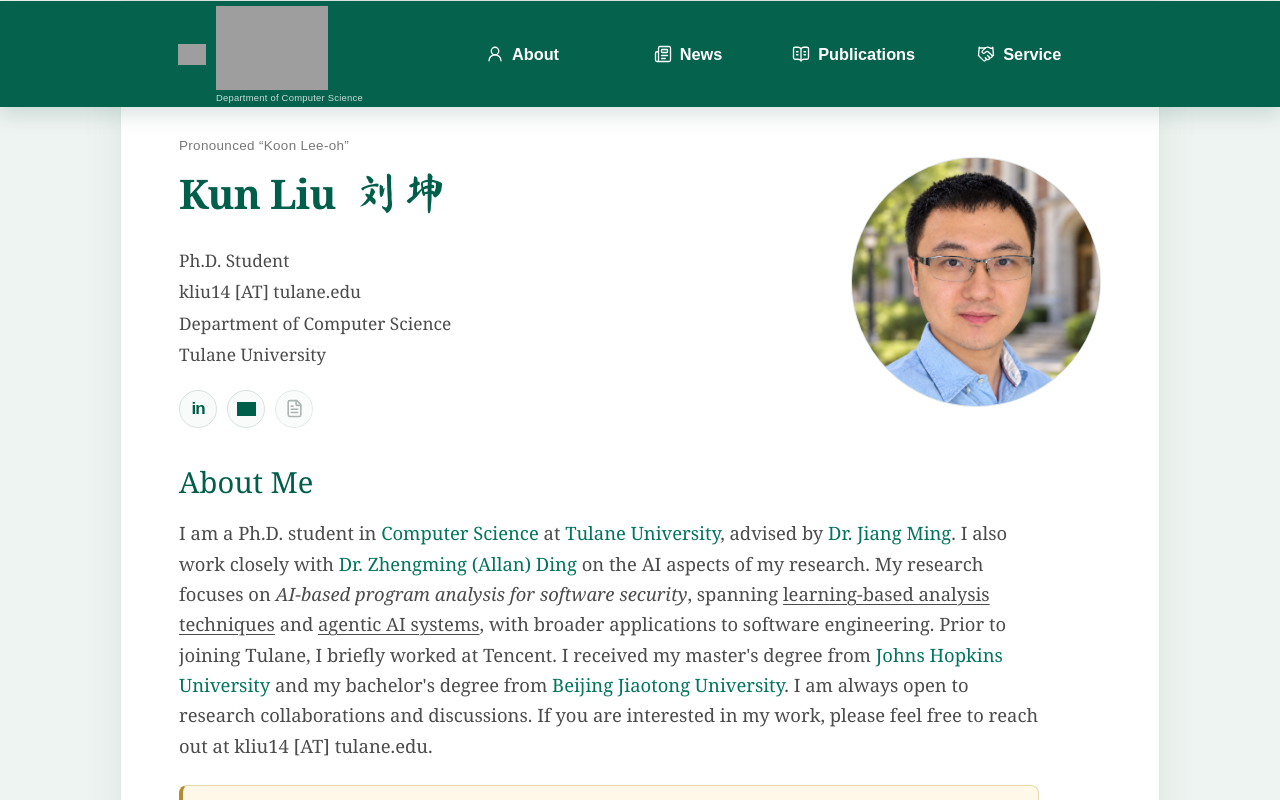
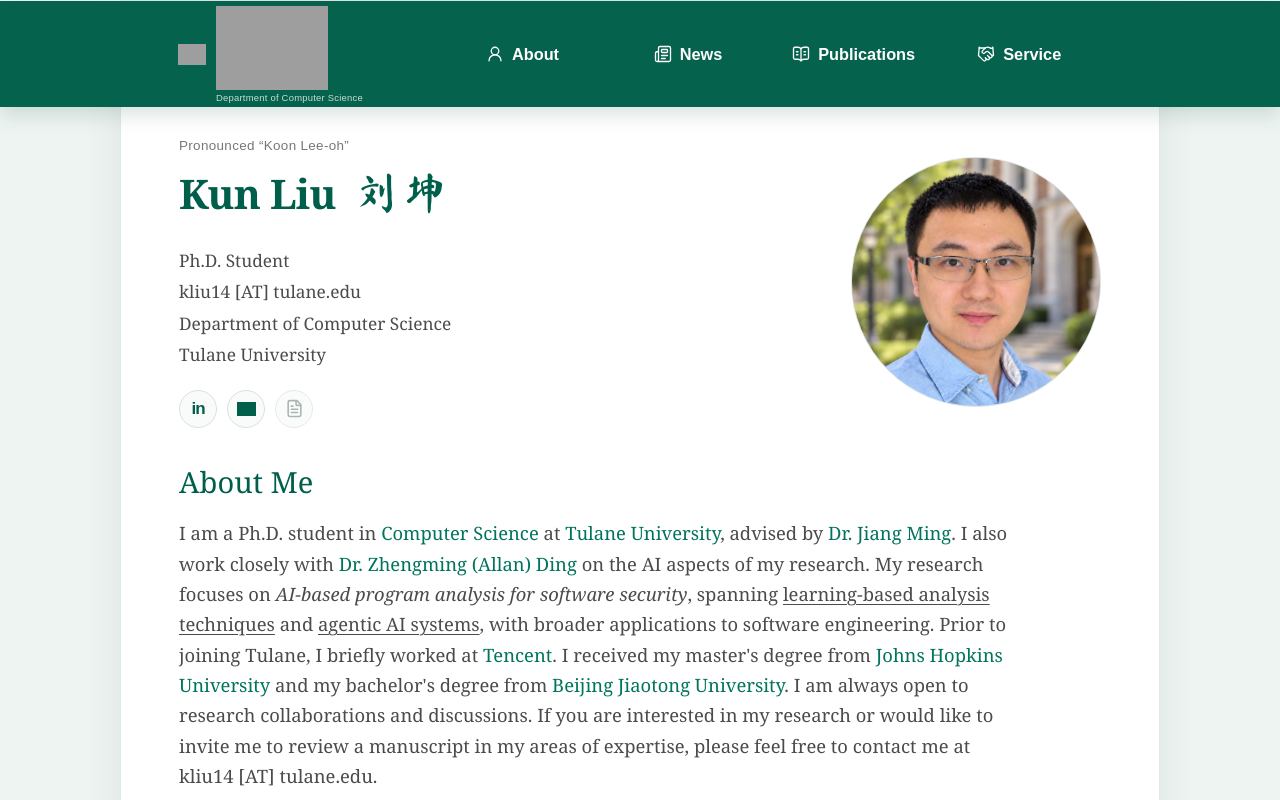
Before and after one commit to Ryan-hub-bit/ryan-hub-bit.github.io, a Next.js app: page / in a window 1280 px wide. Shown: the top 800 px of the page. Built offline with nearby package versions, Linux system fonts and the light colour scheme; grey boxes are pictures that could not be loaded.

Commit message:
Add peer-review invitation and Tencent website link

```diff
--- a/app/page.tsx
+++ b/app/page.tsx
@@ -204,8 +204,11 @@ export default function Home() {
             <span className="research-underline">learning-based analysis techniques</span> and{" "}
             <span className="research-underline">agentic AI systems</span>, with broader
             applications to software engineering.
-            Prior to joining Tulane, I briefly worked at Tencent. I received my
-            master&apos;s degree from{" "}
+            Prior to joining Tulane, I briefly worked at{" "}
+            <a href="https://www.tencent.com/" target="_blank" rel="noreferrer">
+              Tencent
+            </a>
+            . I received my master&apos;s degree from{" "}
             <a href="https://isi.jhu.edu/" target="_blank" rel="noreferrer">
               Johns Hopkins University
             </a>{" "}
@@ -214,7 +217,8 @@ export default function Home() {
               Beijing Jiaotong University
             </a>
             . I am always open to research collaborations and discussions. If you are
-            interested in my work, please feel free to reach out at{" "}
+            interested in my research or would like to invite me to review a manuscript
+            in my areas of expertise, please feel free to contact me at{" "}
             <span className="email-address">kliu14 [AT] tulane.edu</span>.
           </p>
           <aside className="opportunity-notice" aria-label="Academic job market availability">
```
